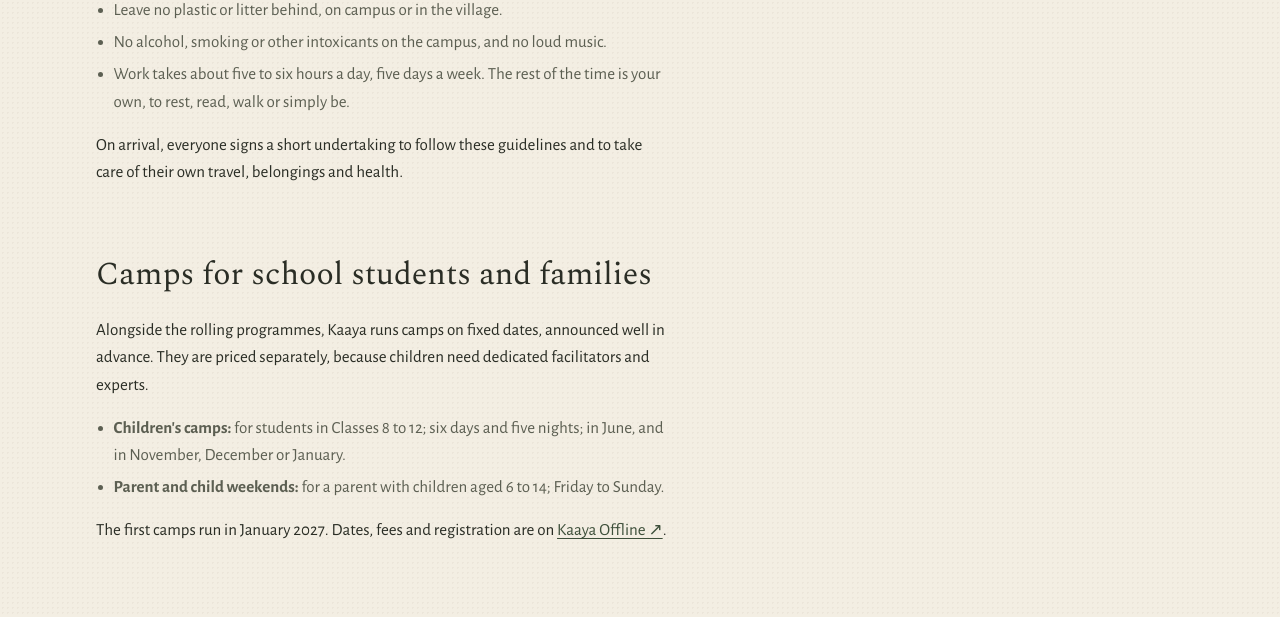
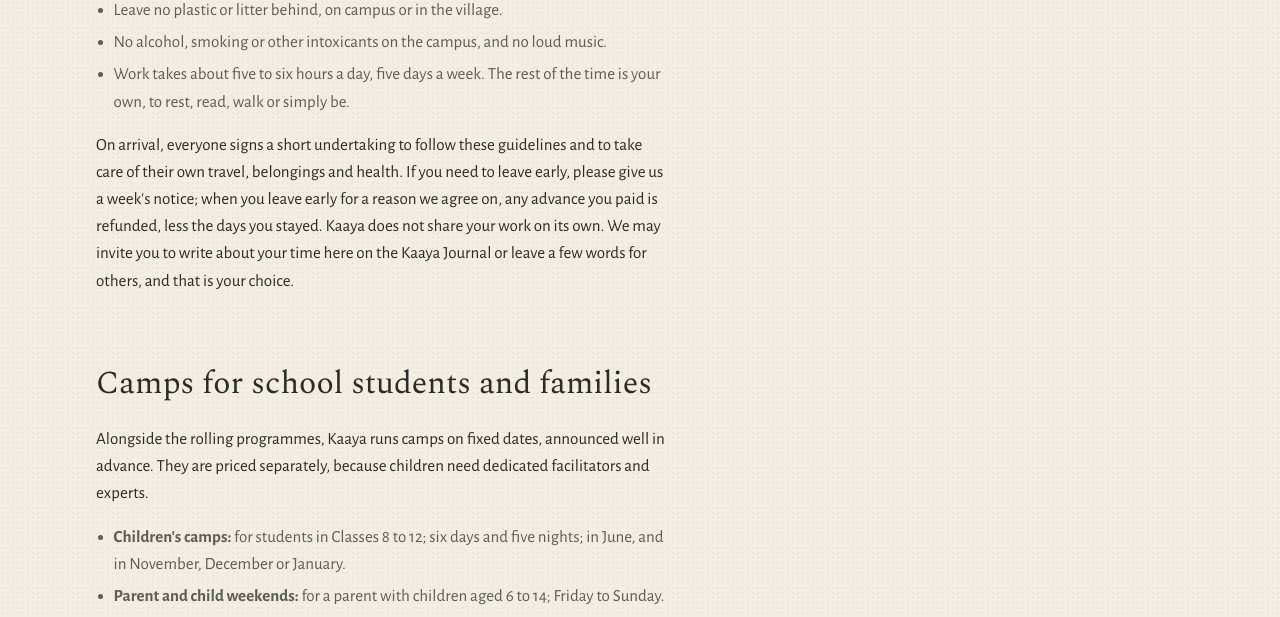
Before and after one commit to santoshpassi/kaaya-new, a plain HTML site: page fellowships/index.html in a window 1280 px wide. Shown: the part 5420-6037 px from the top of the page. Drawn offline with nearby package versions, Linux system fonts and the light colour scheme.

Commit message:
Fellowships: notice period, refunds and how Kaaya shares participants' work
Co-Authored-By: Claude Opus 5.5 <noreply@anthropic.com>

Claude-Session: https://claude.ai/code/session_01APoNg9anBhGZANwzhSUSv2

```diff
--- a/fellowships/index.html
+++ b/fellowships/index.html
@@ -484,7 +484,7 @@ nav.main{margin-left:auto}
         <li>No alcohol, smoking or other intoxicants on the campus, and no loud music.</li>
         <li>Work takes about five to six hours a day, five days a week. The rest of the time is your own, to rest, read, walk or simply be.</li>
       </ul>
-      <p>On arrival, everyone signs a short undertaking to follow these guidelines and to take care of their own travel, belongings and health.</p>
+      <p>On arrival, everyone signs a short undertaking to follow these guidelines and to take care of their own travel, belongings and health. If you need to leave early, please give us a week's notice; when you leave early for a reason we agree on, any advance you paid is refunded, less the days you stayed. Kaaya does not share your work on its own. We may invite you to write about your time here on the Kaaya Journal or leave a few words for others, and that is your choice.</p>
     </div>
   </section>
   <section aria-labelledby="camps-h">
```
Also changed, not shown: src/template.html (+1 -1 lines).
